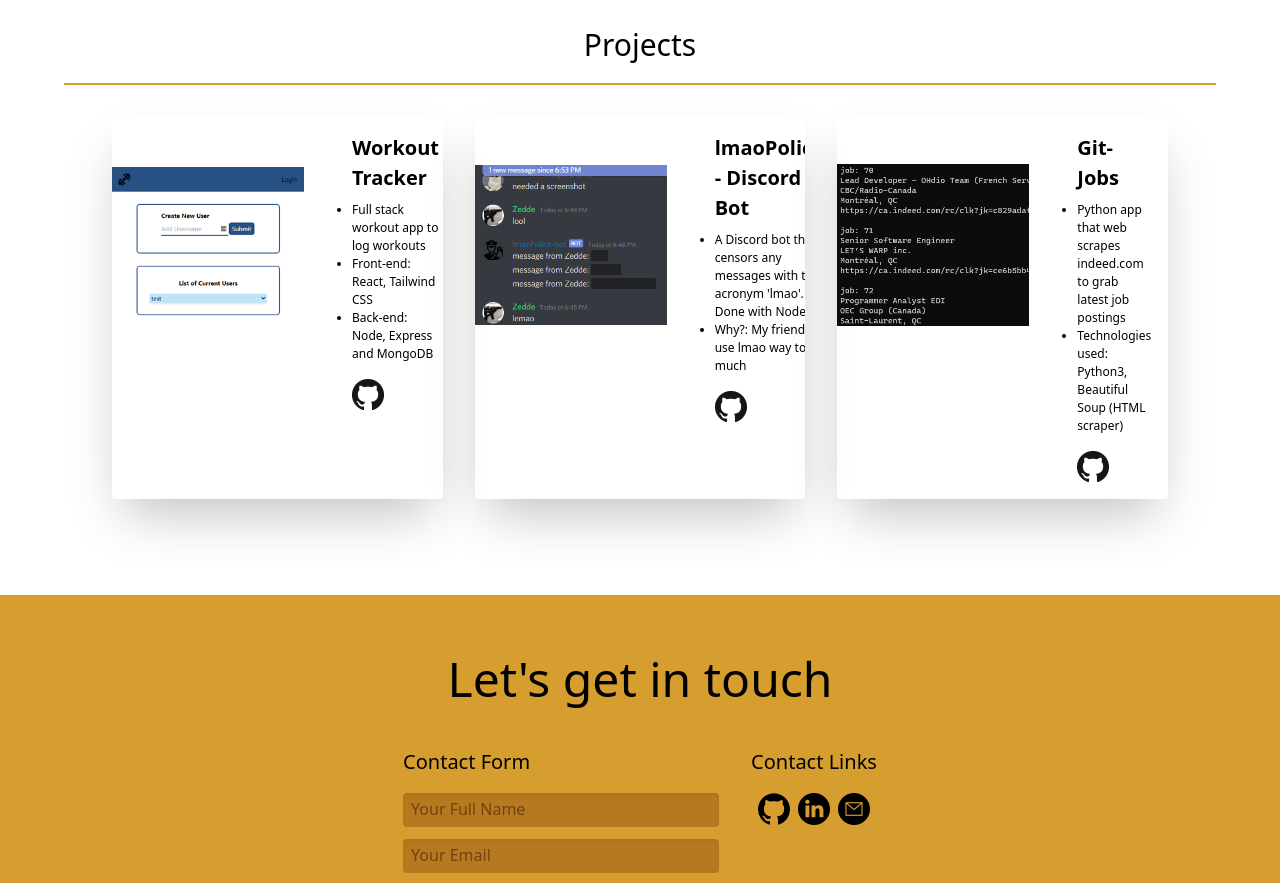
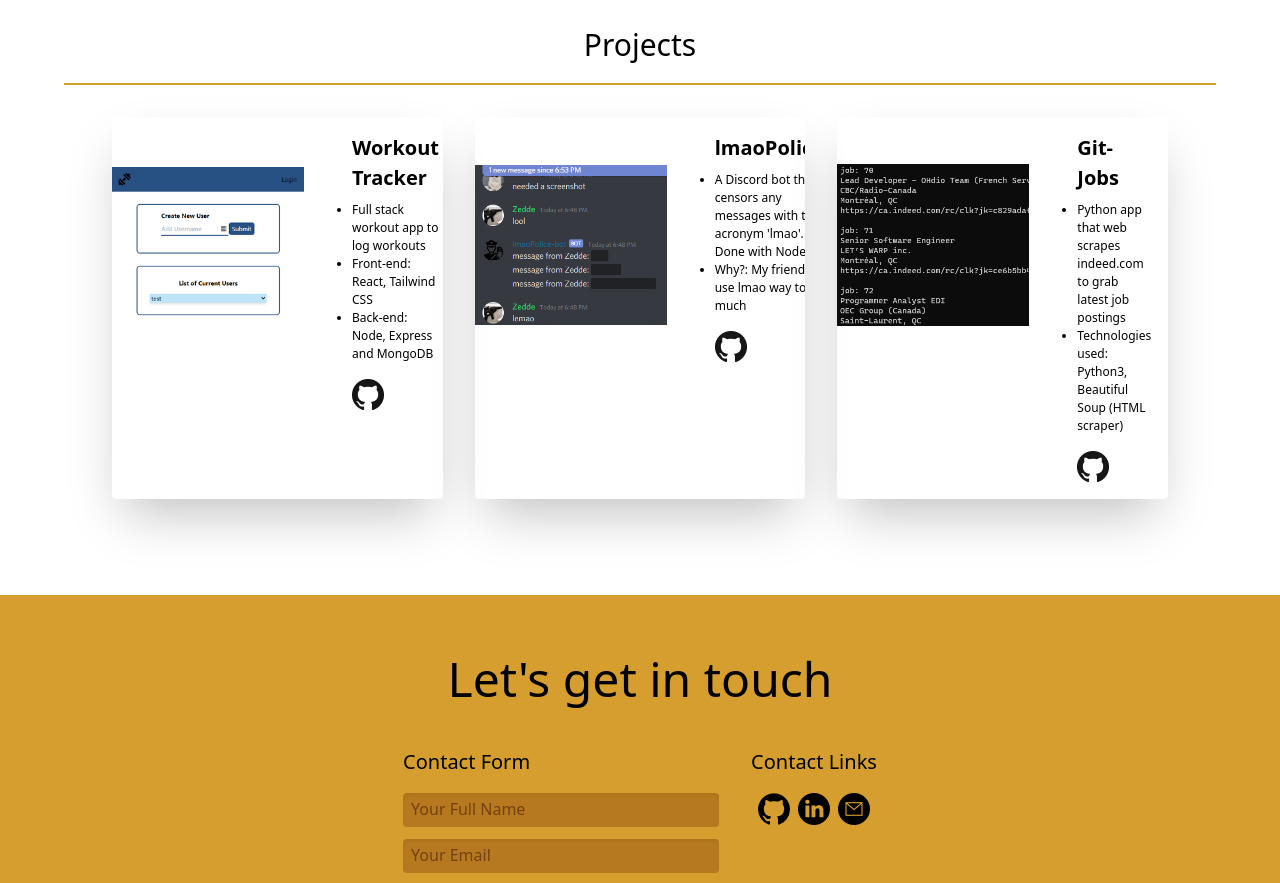
Before and after one commit to mo-pat/web-portfolio, a React (Create React App) app: page / in a window 1280 px wide. Shown: the part 1980-2863 px from the top of the page. Built offline with nearby package versions, Linux system fonts and the light colour scheme.

Commit message:
shorten title

```diff
--- a/src/component/Project.js
+++ b/src/component/Project.js
@@ -19,7 +19,7 @@ export const Project = () => {
       projectref: "",
     },
     {
-      title: "lmaoPolice - Discord Bot",
+      title: "lmaoPolice",
       image: discordImage,
       description: [
         "A Discord bot that censors any messages with the acronym 'lmao'. Done with NodeJs",
```
